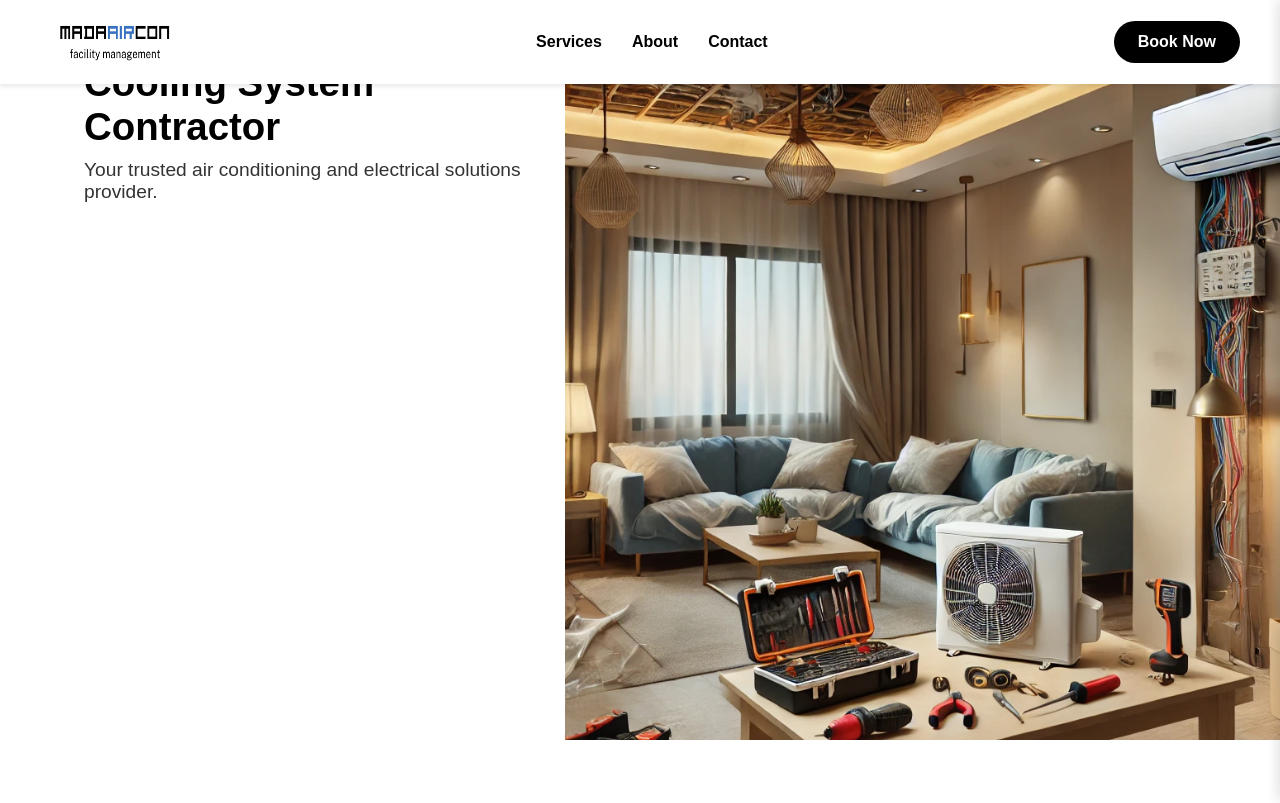
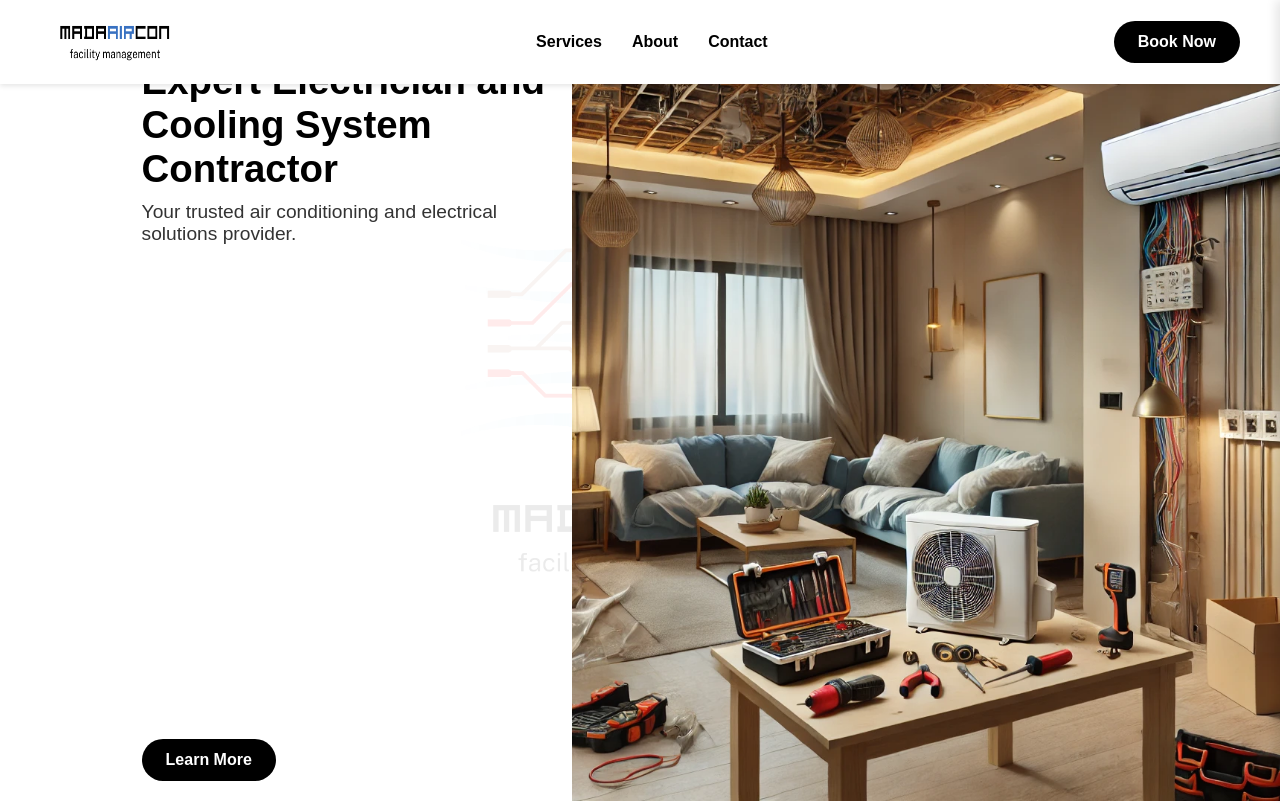
Before and after one commit to awc-create/madaaircon, a Next.js app: page / in a window 1280 px wide. Shown: the top 803 px of the page. Built offline with nearby package versions, Linux system fonts and the light colour scheme.

Commit message:
fear-background-img placed the background img in so the logo follows

```diff
--- a/src/app/layout.tsx
+++ b/src/app/layout.tsx
@@ -11,10 +11,14 @@ export default function RootLayout({ children }: { children: React.ReactNode })
   return (
     <html lang="en">
       <body>
-        <Navbar /> {/* ✅ Navbar stays at the top */}
-          <div>{children}
-            <main className="background-wrapper"></main>
-          </div> {/* ✅ Sections appear inside container */}
+        {/* ✅ Background Wrapper for the Logo (Stays Behind) */}
+        <div className="background-wrapper"></div>
+
+        {/* ✅ Navbar stays on top */}
+        <Navbar />
+
+        {/* ✅ Content wrapper ensures content is above background */}
+        <main className="container">{children}</main>
       </body>
     </html>
   );
--- a/src/app/page.module.scss
+++ b/src/app/page.module.scss
@@ -4,6 +4,12 @@
   display: flex;
   flex-direction: column;
   padding-top: 100px; /* ✅ Ensures content starts below the navbar */
+}
+
+.heroSection, .servicesSection {
+  background: rgba(255, 255, 255, 0.95);
+  position: relative;
+  z-index: 1;
 }
 
 /* ✅ HERO SECTION - Split Layout */
--- a/src/components/home/hero/Hero.module.scss
+++ b/src/components/home/hero/Hero.module.scss
@@ -5,7 +5,6 @@
     display: flex;
     justify-content: center;
     align-items: center;
-    background: white;
   }
 
   /* ✅ FLEX CONTAINER */
--- a/src/components/home/review/ReviewSlider.module.scss
+++ b/src/components/home/review/ReviewSlider.module.scss
@@ -2,7 +2,6 @@
 .reviewSection {
     text-align: center;
     padding: 60px 5%;
-    background: #f9f9f9;
   }
 
   /* ✅ Title */
--- a/src/components/home/services/Services.module.scss
+++ b/src/components/home/services/Services.module.scss
@@ -2,7 +2,6 @@
 .servicesSection {
     width: 100%;
     padding: 80px 5%;
-    background: white;
     text-align: center;
   }
 
--- a/src/styles/Global.css
+++ b/src/styles/Global.css
@@ -1,53 +1,61 @@
-/* Global Styles */
+/* Global Reset */
 * {
   margin: 0;
   padding: 0;
   box-sizing: border-box;
 }
 
-/* Ensure full-width scaling */
+/* Full-page scaling */
 html, body {
   width: 100%;
   min-height: 100vh;
   font-family: Arial, sans-serif;
-  overflow-x: hidden; /* ✅ Prevents horizontal scrolling */
+  overflow-x: hidden; /* ✅ Prevents unwanted horizontal scrolling */
   overflow-y: auto; /* ✅ Enables vertical scrolling */
   scroll-behavior: smooth; /* ✅ Enables smooth scrolling */
+  position: relative; /* ✅ Needed to layer elements properly */
 }
 
-/* Main wrapper to apply background */
+/* ✅ Background Wrapper - Ensures Background Stays Behind */
 .background-wrapper {
+  position: fixed;  /* ✅ Ensures it stays in place */
   top: 0;
   left: 0;
   width: 100%;
   height: 100%;
   background-image: url("/assets/logo/logo-full.png");
   background-repeat: no-repeat;
-  background-position: center center;
+  background-position: center;
   background-size: 500px;
-  opacity: 0.50;
-  z-index: -1;
+  opacity: 0.08; /* ✅ Makes it semi-transparent */
+  z-index: -1; /* ✅ Ensures background stays behind everything */
+  pointer-events: none; /* ✅ Prevents interaction issues */
 }
 
-/* Ensure sections take full width */
+/* ✅ Body Styling - Ensures Background Shows */
+body {
+  position: relative; /* ✅ Keep content properly layered */
+}
+
+/* ✅ Content Wrapper - Ensures Content is Above */
 .container {
   width: 100%;
-  max-width: 1400px; /* Prevents extreme stretching */
+  max-width: 1400px;
   margin: 0 auto;
   padding: 0 5%;
-  position: relative; /* ✅ Ensures content is above background */
-  z-index: 10;
+  position: relative; /* ✅ Ensures content stays above the background */
+  z-index: 10; /* ✅ Keeps content above */
 }
 
-/* Responsive Layout */
+/* ✅ Responsive Adjustments */
 @media (max-width: 1024px) {
   .container {
-      max-width: 90%; /* Adjust for tablets */
+    max-width: 90%;
   }
 }
 
 @media (max-width: 768px) {
   .container {
-      max-width: 95%; /* Adjust for mobile */
+    max-width: 95%;
   }
 }
```
